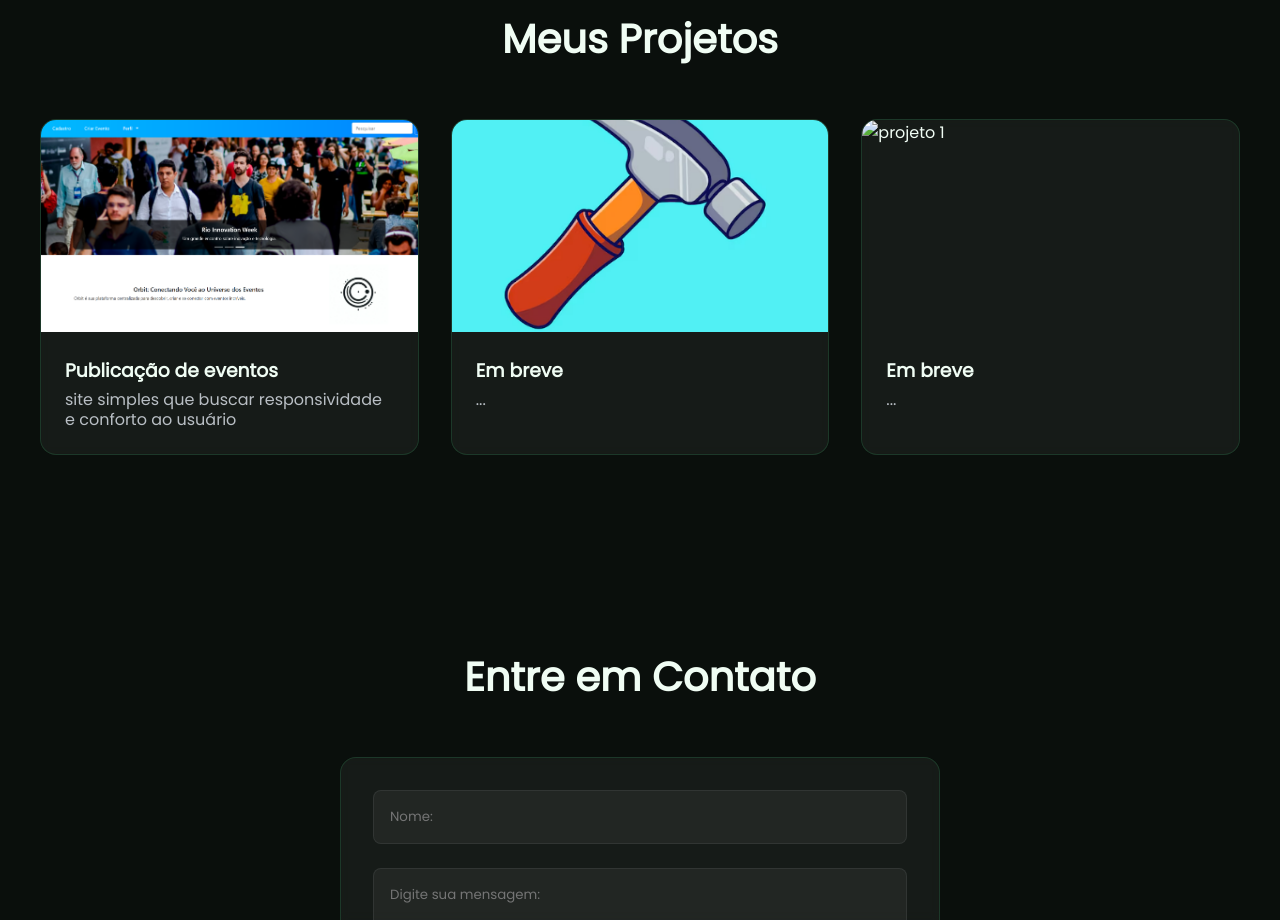
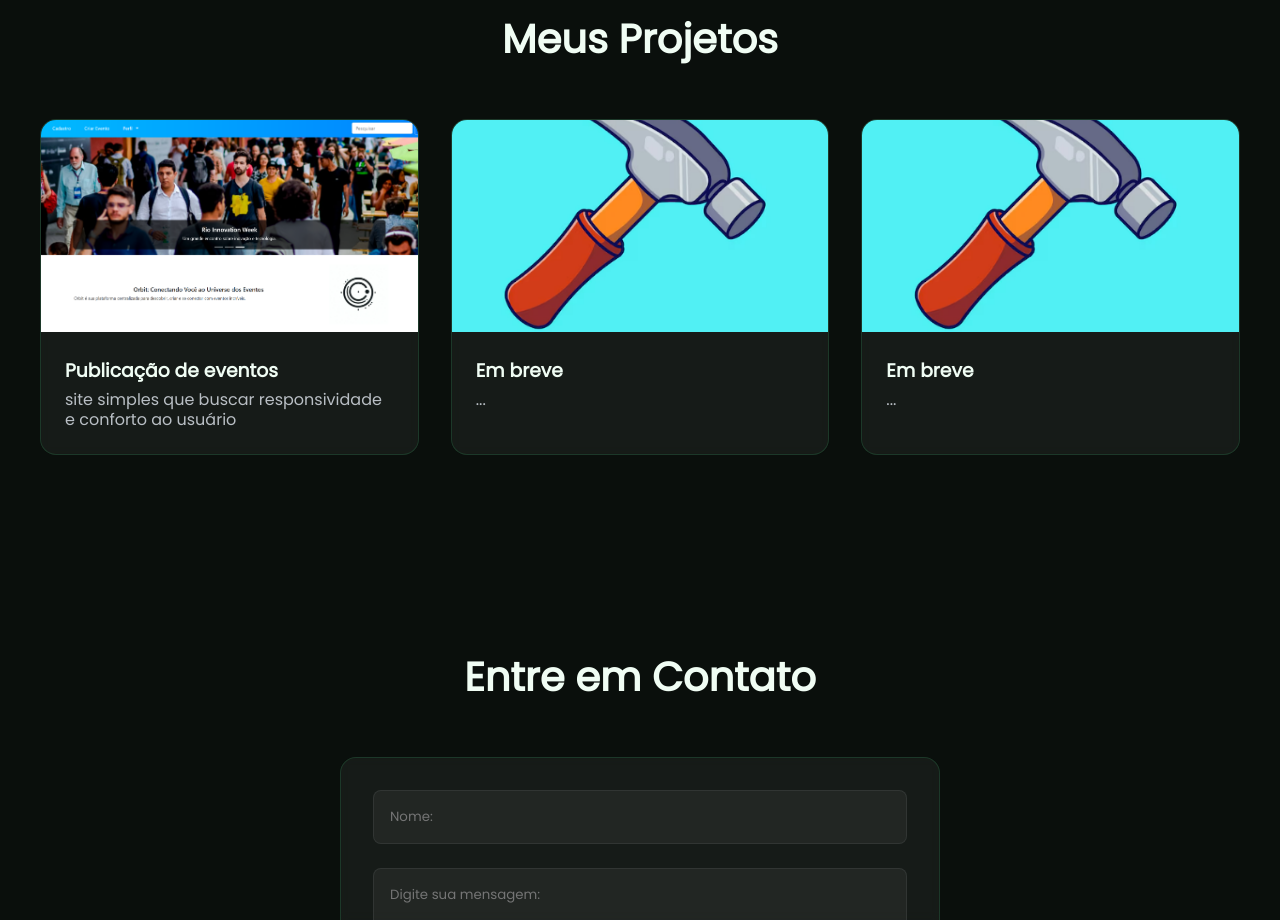
Before and after one commit to renatoaugusto-gomes/Portfolio, a plain HTML site: page index.html in a window 1280 px wide. Shown: the part 1500-2420 px from the top of the page. Drawn offline with Linux system fonts and the light colour scheme.

Commit message:
criado Portfólio

```diff
--- a/index.html
+++ b/index.html
@@ -83,7 +83,7 @@
             </div>
 
             <div class="projetos-card">
-                <img class="projetos-image" src="/teste/img/martelo.png" alt="projeto 1">
+                <img class="projetos-image" src="img/martelo.png" alt="projeto 1">
                 <div class="caixa-textos-projetos">
                     <h3 class="info-projetos">Em breve</h3>
                     <p class="paragrafo-projetos">...</p>
```
